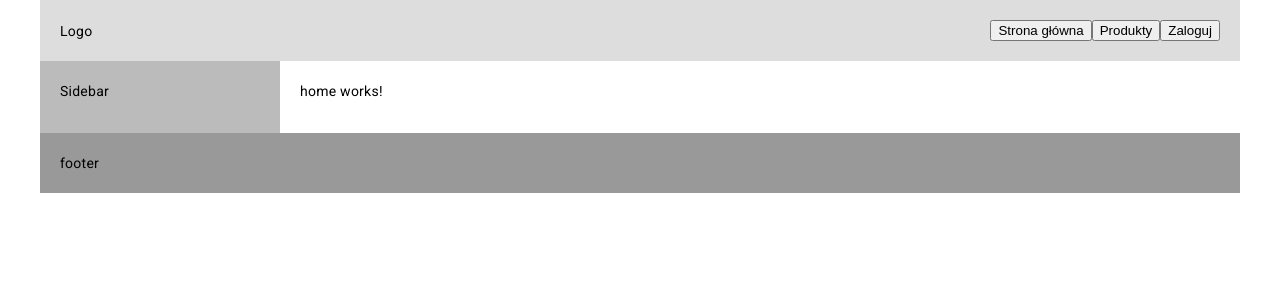
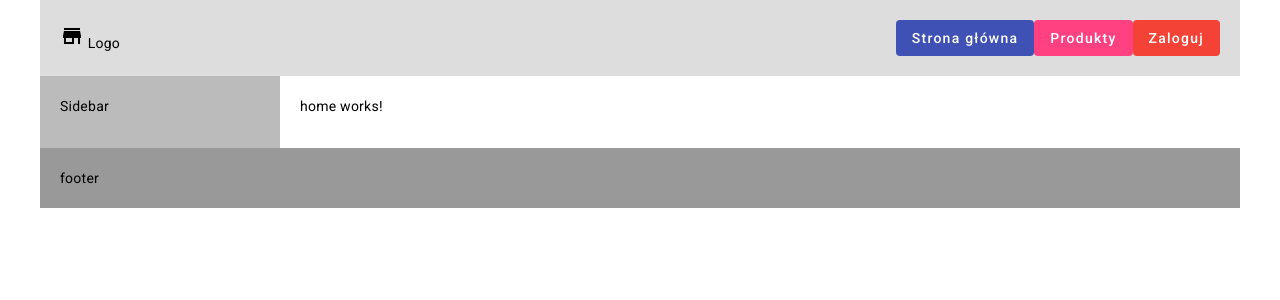
Before and after one commit to erykszczesniak/AngularShop, an Angular app: page / in a window 1280 px wide. Shown: the top 300 px of the page. Built offline with nearby package versions, Linux system fonts and the light colour scheme.

Commit message:
playing with material

```diff
--- a/src/app/shared/components/header/header.component.html
+++ b/src/app/shared/components/header/header.component.html
@@ -1,8 +1,13 @@
 <header fxLayoutAlign="start center">
-  <div fxFlex>Logo</div>
+  <div fxFlex>
+    <mat-icon>store</mat-icon>
+    Logo
+  </div>
   <div>
-    <button routerLink="">Strona główna</button>
-    <button routerLink="/products">Produkty</button>
-    <button routerLink="/login">Zaloguj</button>
+    <button mat-flat-button color="primary" routerLink="">Strona główna</button>
+    <button mat-flat-button color="accent" routerLink="/products">
+      Produkty
+    </button>
+    <button mat-flat-button color="warn" routerLink="/login">Zaloguj</button>
   </div>
 </header>
--- a/src/app/shared/shared.module.ts
+++ b/src/app/shared/shared.module.ts
@@ -5,6 +5,7 @@ import { HeaderComponent } from './components/header/header.component';
 import { SidebarComponent } from './components/sidebar/sidebar.component';
 import { RouterModule } from '@angular/router';
 import { FlexModule } from '@angular/flex-layout';
+import { MaterialModule } from './material.module';
 
 @NgModule({
   declarations: [
@@ -15,7 +16,8 @@ import { FlexModule } from '@angular/flex-layout';
   imports: [
     CommonModule,
     RouterModule,
-    FlexModule
+    FlexModule,
+    MaterialModule
   ],
   exports: [
     FooterComponent,
```
Also changed, not shown: src/app/shared/material.module.ts (added, +20 -0 lines).
